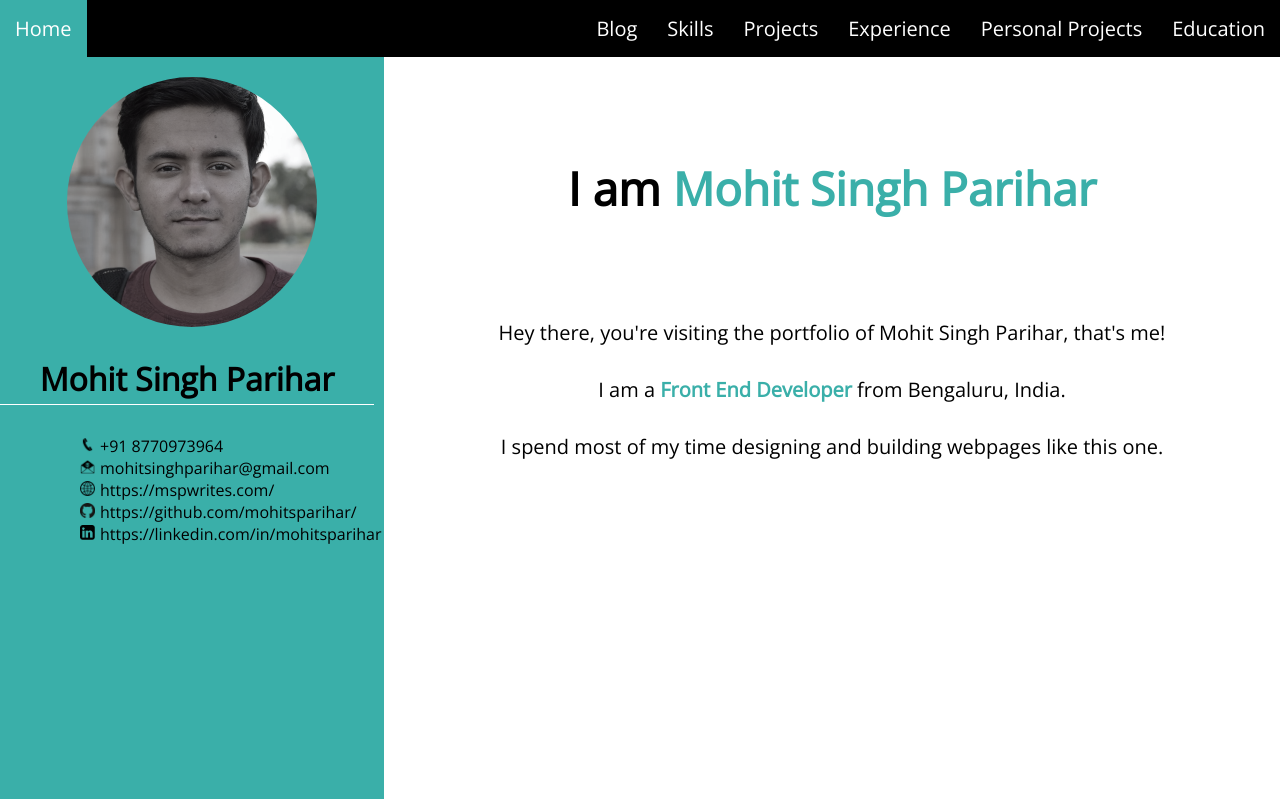
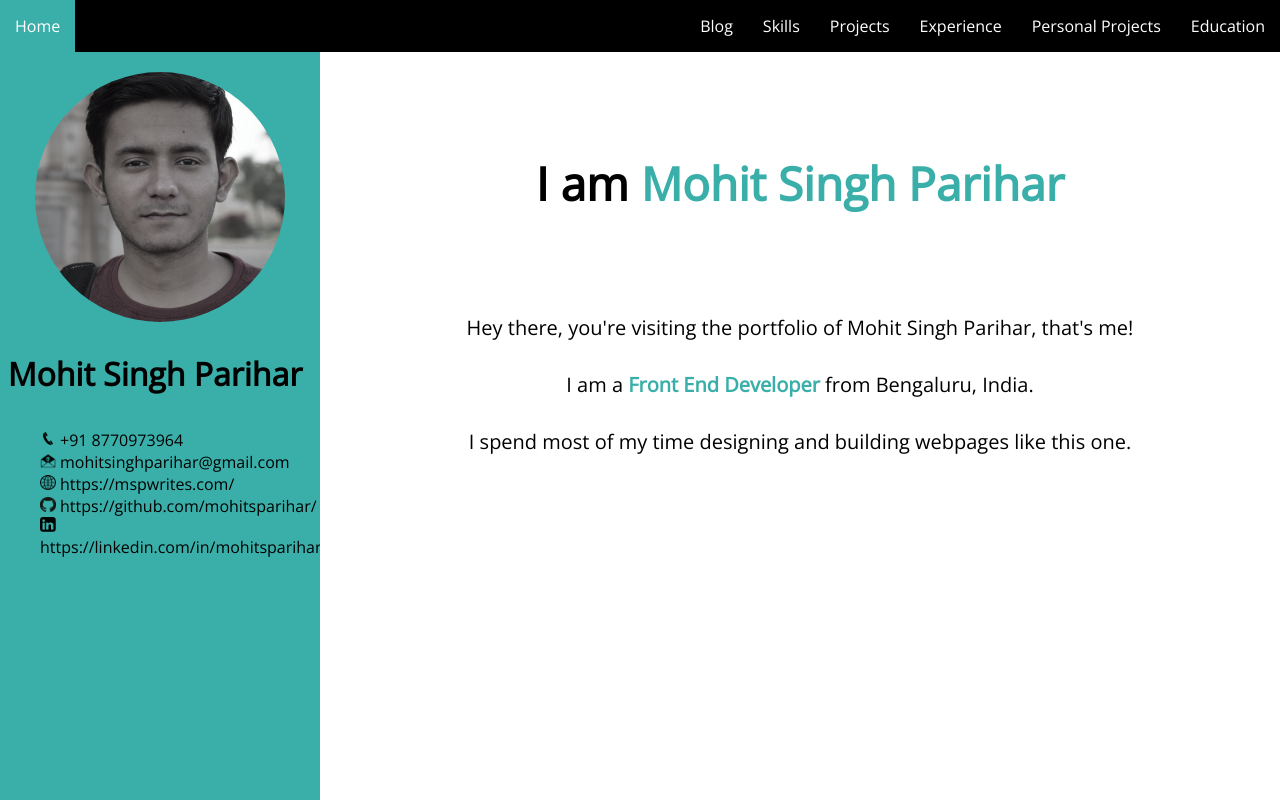
Before and after one commit to pariharsmohit/mohitsparihar.github.io, an Angular app: page / in a window 1280 px wide. Built offline with nearby package versions, Linux system fonts and the light colour scheme.

Commit message:
some size changes to the panels

```diff
--- a/src/app/app.component.scss
+++ b/src/app/app.component.scss
@@ -1,6 +1,6 @@
 @import url('https://fonts.googleapis.com/css2?family=Open+Sans&display=swap');
 @import '../assets/variables.scss';
-$main-component-height: calc(100vh - 58px);
+$main-component-height: calc(100vh - 52px);
 
 .main {
   position: relative;
@@ -28,6 +28,7 @@ nav {
     padding: 15px;
     text-decoration: none;
     color: $color4;
+    font-size: 16px;
 
     &:hover,
     &.selected {
@@ -38,14 +39,14 @@ nav {
 
 .left-panel{
   grid-area: left-panel;
-  width: 30vw;
+  width: 25vw;
   height: $main-component-height;
   background-color:	$color3;
 }
 
 .right-panel {
   overflow-y: scroll;
-  width: 70vw;
+  width: 75vw;
   height: $main-component-height;
   grid-area: right-panel;
   background-color: $color4;
--- a/src/app/header/header.component.scss
+++ b/src/app/header/header.component.scss
@@ -10,7 +10,6 @@ section {
     padding: 4px;
     margin-right  : 10px;
     margin-top    : 0.8em;
-    border-bottom : 1px solid	$color5;
   }
 
   .name {
@@ -18,7 +17,7 @@ section {
   }
 
   #contact {
-    padding: 0 0 0 80px;
+    padding: 0 0 0 40px;
     font-size: 13px;
     margin-top: 1em;
     text-align: left;
```
